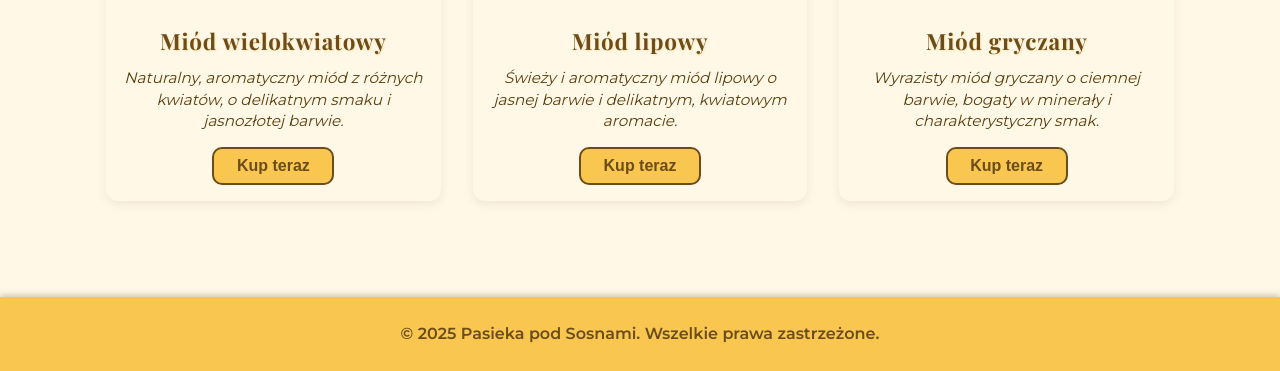
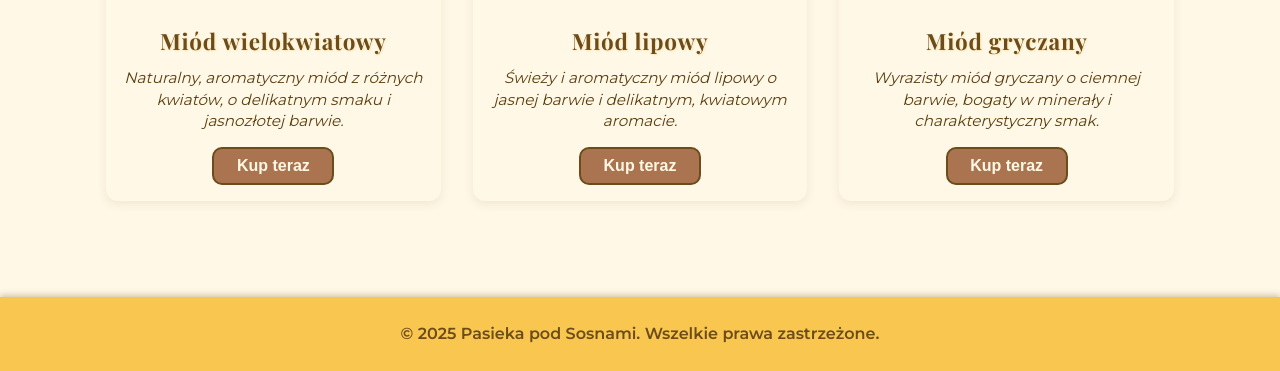
Before and after one commit to 56456marcel/pasiekapodsosnami, a plain HTML site: page index.html in a window 1280 px wide. Both pictures are taken after a click on the link "Nasze Produkty". Shown: the part 518-889 px from the top of the page. Drawn offline with nearby package versions, Linux system fonts and the light colour scheme.

Commit message:
Update style.css

```diff
--- a/style.css
+++ b/style.css
@@ -161,10 +161,10 @@ header {
 
 /* Przyciski kup teraz */
 .produkt button {
-  background-color: #F9C74F;
-  color: #6B4C1A;
+  background-color: #A9744F;  /* jasny brąz */
+  color: #FFF8E7;             /* jasny kremowy tekst */
   font-weight: 700;
-  border: 2px solid #6B4C1A;
+  border: 2px solid #6B4C1A; /* ciemny brąz */
   padding: 0.5rem 1.4rem;
   font-size: 1rem;
   border-radius: 10px;
@@ -173,10 +173,11 @@ header {
 }
 
 .produkt button:hover {
-  background-color: #6B4C1A;
-  color: #F9C74F;
+  background-color: #6B4C1A; /* ciemny brąz */
+  color: #F9C74F;            /* miodowy żółty */
   border-color: #F9C74F;
 }
+
 
 /* Formularz kontaktowy */
 .kontakt-form {
```
